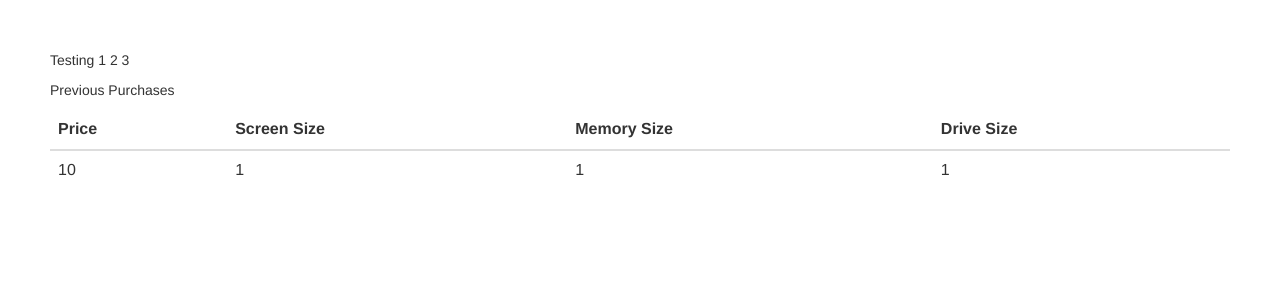
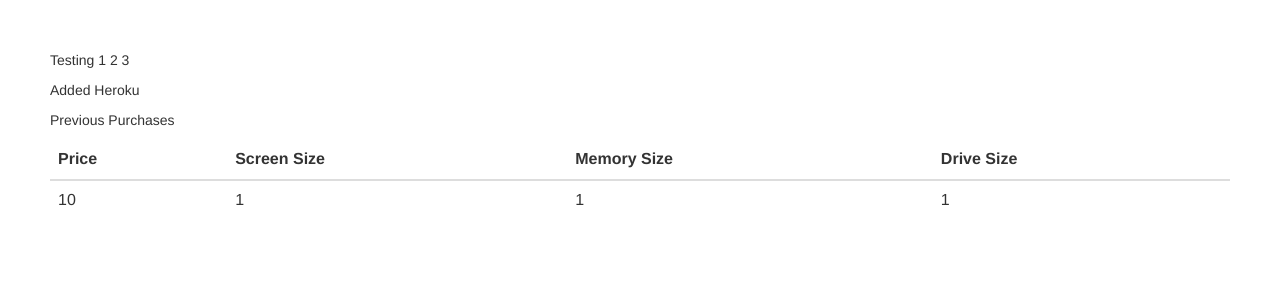
Before and after one commit to SteveBirkner/fin217, a Node server app: page /prev in a window 1280 px wide. Shown: the top 300 px of the page. Run offline with Node 20, Linux system fonts and the light colour scheme; tables that the repository leaves empty hold one stand-in row (values such as "Sample post"); some libraries are stand-ins or nearby versions.

Commit message:
hooking into heroku

```diff
--- a/views/laptops.jade
+++ b/views/laptops.jade
@@ -2,6 +2,7 @@ extends layout
 
 block content
   p Testing 1 2 3
+  p Added Heroku
   p Previous Purchases
   div
     table.table
```
